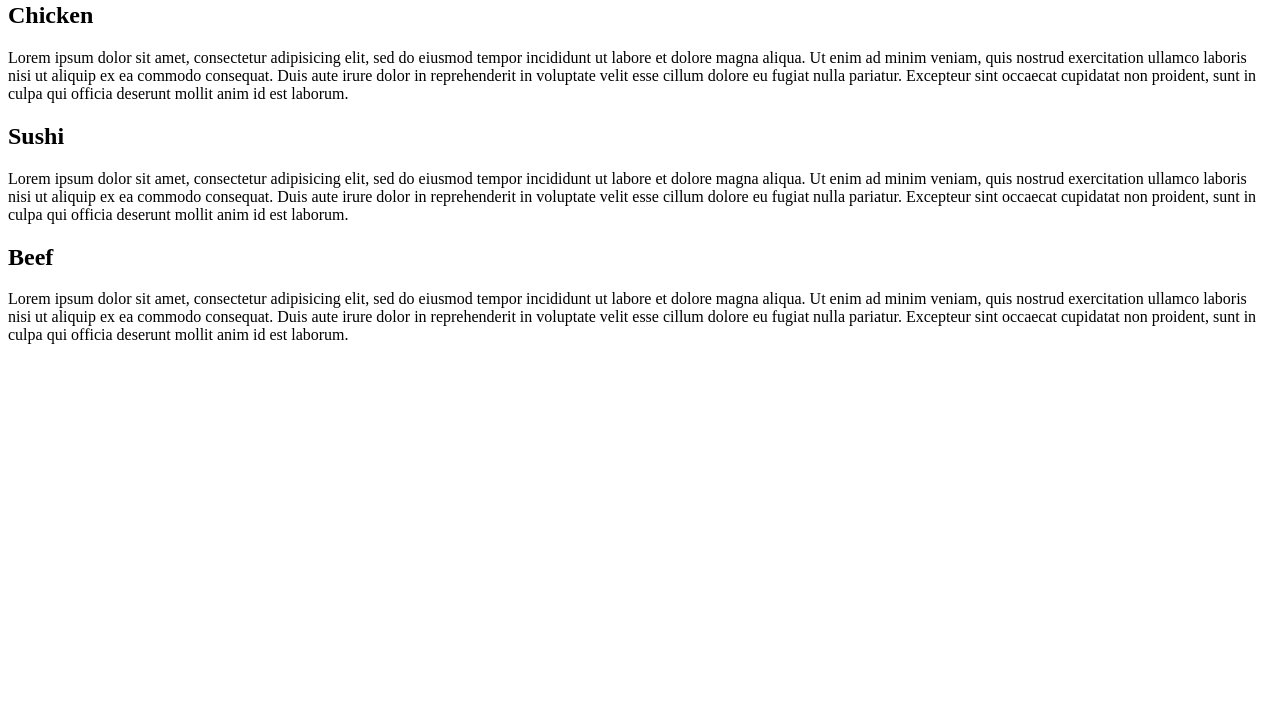
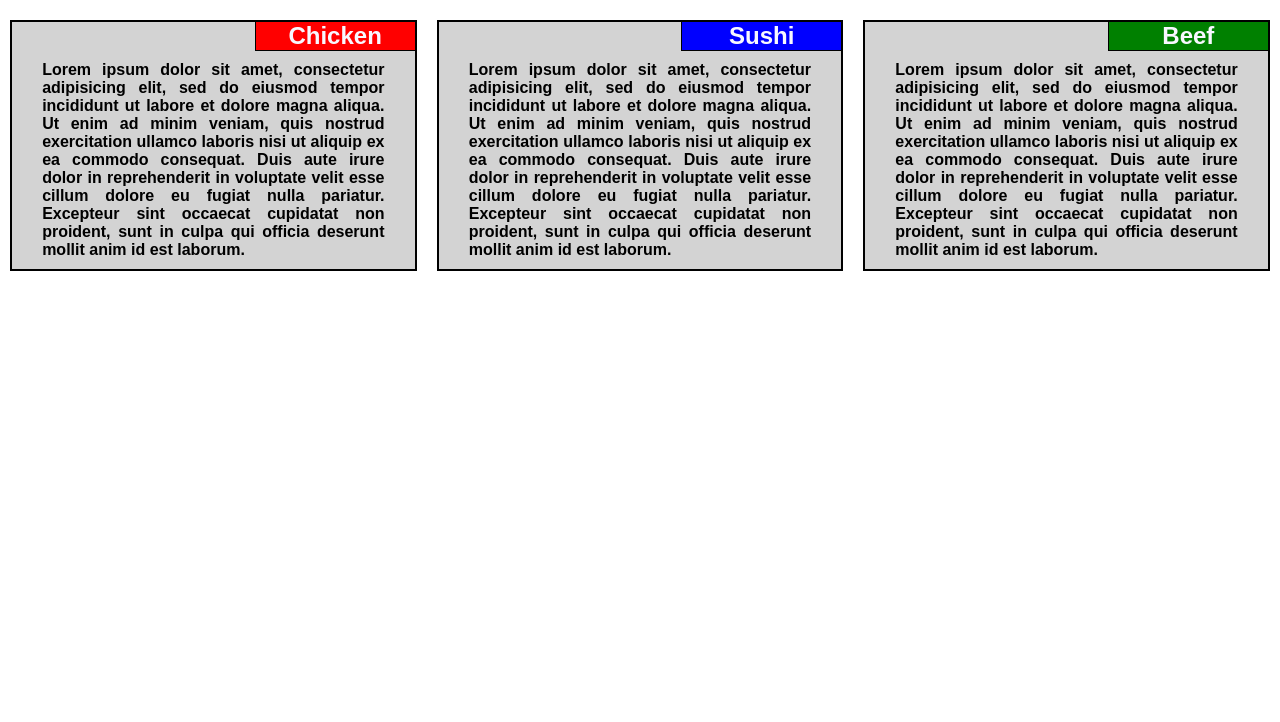
Before and after one commit to Hassan-Khan16/coursera-html-css-js, a plain HTML site: page module-2-solution/index.html in a window 1280 px wide. Shown: the part 78-800 px from the top of the page. Drawn offline with Linux system fonts and the light colour scheme.

Commit message:
Update index.html

```diff
--- a/module-2-solution/index.html
+++ b/module-2-solution/index.html
@@ -4,7 +4,7 @@
 	<meta charset="utf-8">
 	<meta name="viewport" content="width=device-width, initial-scale=1">
 	<title>Responsive 3 column site</title>
-	<link rel="stylesheet" type="text/css" href="css/stylesheet.css">
+	<link rel="stylesheet" type="text/css" href="css/styles.css">
 </head>
 <body>
 	<h1 class="main-heading">Main Menu</h1>
```
